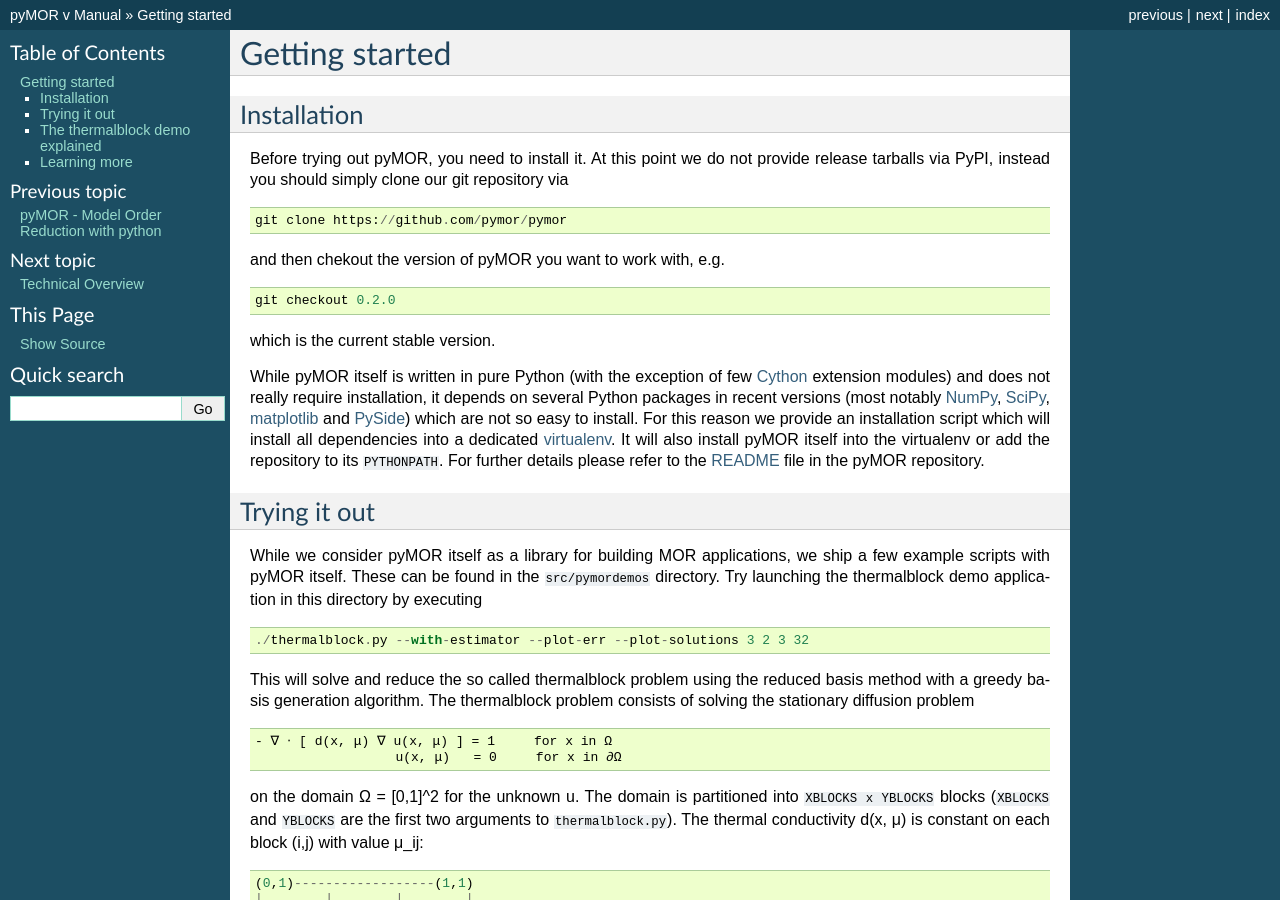
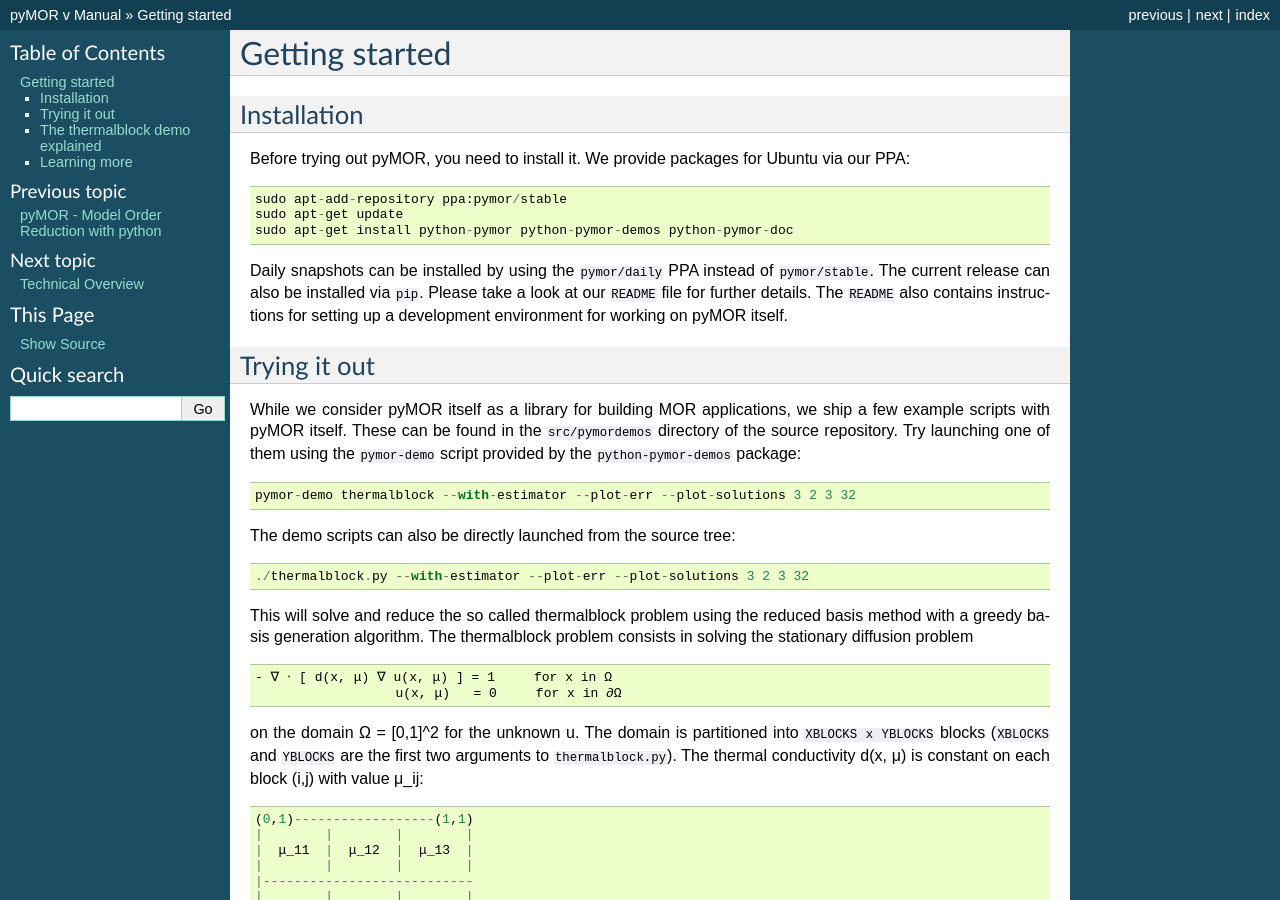
Before and after one commit to pymor/pymor, a Sphinx documentation site: the page built from docs/source/getting_started.rst, in a window 1280 px wide and 900 px high. Built offline with Sphinx 7.4.7, drawn with Linux system fonts in a browser that asks for light colours; formulas are drawn with MathJax 3; pages that are not in the unit, such as notebooks, are missing from menus; the version number could not be read and is left out; cross-references to code outside the pages are shown as plain code.

Commit message:
[docs] update installation instructions

```diff
--- a/docs/source/getting_started.rst
+++ b/docs/source/getting_started.rst
@@ -7,45 +7,41 @@ Getting started
 Installation
 ------------
 
-Before trying out pyMOR, you need to install it. At this point we do
-not provide release tarballs via PyPI, instead you should simply
-clone our git repository via ::
+Before trying out pyMOR, you need to install it. We provide packages for Ubuntu
+via our PPA::
 
-    git clone https://github.com/pymor/pymor
+        sudo apt-add-repository ppa:pymor/stable
+        sudo apt-get update
+        sudo apt-get install python-pymor python-pymor-demos python-pymor-doc
 
-and then chekout the version of pyMOR you want to work with, e.g. ::
-
-    git checkout 0.2.0
-
-which is the current stable version.
-
-While pyMOR itself is written in pure Python (with the exception of few `Cython
-<http://cython.org>`_ extension modules) and does not really require
-installation, it depends on several Python packages in recent versions (most
-notably `NumPy <http://www.numpy.org>`_, `SciPy <http://www.scipy.org>`_,
-`matplotlib <http://matplotlib.org>`_ and `PySide <http//www.pyside.org>`_)
-which are not so easy to install. For this reason we provide an installation
-script which will install all dependencies into a dedicated `virtualenv
-<http://virtualenv.org>`_. It will also install pyMOR itself into the
-virtualenv or add the repository to its ``PYTHONPATH``. For further details
-please refer to the `README
-<https://github.com/pymor/pymor/blob/master/README.markdown>`_ file in the
-pyMOR repository.
+Daily snapshots can be installed by using the ``pymor/daily`` PPA instead of
+``pymor/stable``. The current release can also be installed via `pip
+<http://pip-installer.org>`. Please take a look at our `README
+<https://github.com/pyMor/pyMor#installation-into-a-virtualenv>` file for
+further details. The `README
+<https://github.com/pyMor/pyMor#setting-up-an-environment-for-pymor-development>`
+also contains instructions for setting up a development environment for working
+on pyMOR itself.
 
 
 Trying it out
 -------------
 
-While we consider pyMOR itself as a library for building MOR
-applications, we ship a few example scripts with pyMOR itself. These
-can be found in the ``src/pymordemos`` directory. Try launching
-the thermalblock demo application in this directory by executing ::
+While we consider pyMOR itself as a library for building MOR applications, we
+ship a few example scripts with pyMOR itself. These can be found in the
+``src/pymordemos`` directory of the source repository.  Try launching one of
+them using the ``pymor-demo`` script provided by the ``python-pymor-demos``
+package::
+
+    pymor-demo thermalblock --with-estimator --plot-err --plot-solutions 3 2 3 32
+
+The demo scripts can also be directly launched from the source tree::
 
     ./thermalblock.py --with-estimator --plot-err --plot-solutions 3 2 3 32
 
 This will solve and reduce the so called thermalblock problem using
 the reduced basis method with a greedy basis generation algorithm.
-The thermalblock problem consists of solving the stationary diffusion
+The thermalblock problem consists in solving the stationary diffusion
 problem ::
 
     - ∇ ⋅ [ d(x, μ) ∇ u(x, μ) ] = 1     for x in Ω
```
Also changed, not shown: README.markdown (+5 -7 lines), README.txt (+4 -7 lines).
